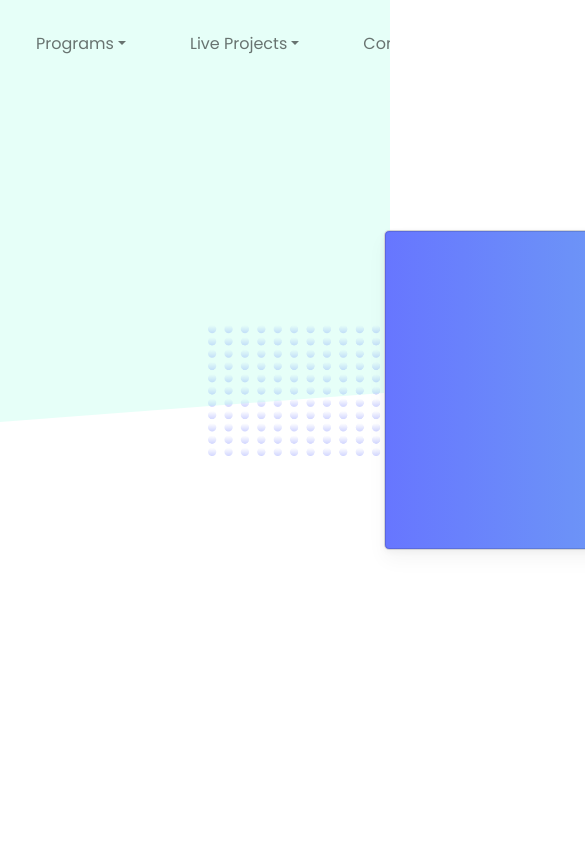
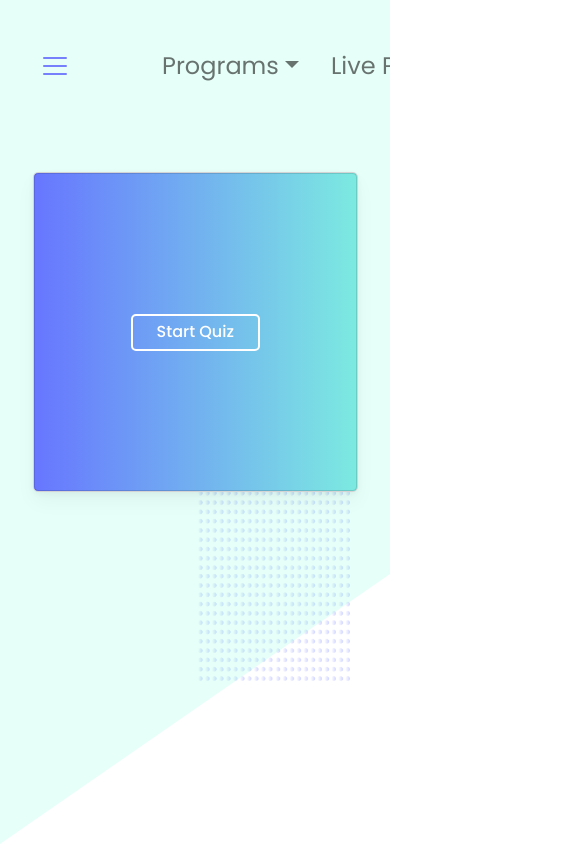
Before and after one commit to vivek9142/quiz_app, a React (Create React App) app: page / in a window 390 px wide. Shown: the top 844 px of the page, 585 px wide, since content can reach past the window. Built offline with nearby package versions, Linux system fonts and the light colour scheme; no server answers.

Commit message:
added responsive feature to the app

```diff
--- a/src/App.scss
+++ b/src/App.scss
@@ -37,38 +37,3 @@
     transform: rotate(360deg);
   }
 }
-
-.dots__vertical-image_container{
-  width: 12rem;
-  right: 5rem;
-  z-index: -2;
-  position: relative;
-
-  & img {
-    width: 100%;
-  }
-}
-
-
-.dots__horizontal-image_container{
-  width: 24rem;
-  z-index: -1;
-  position: relative;
-  left: 13rem;
-
-    & img {
-      width: 100%;
-    }
-}
-.homepage__center-container{
-  display: flex;
-  align-items: center;
-  position: absolute;
-  top: 7rem;
-}
-
-.homepage__top--container{
-  height: 50vh;
-  background: rgba(128, 255, 219, 0.2);
-  clip-path: polygon(0 0, 100% 0%, 100% 93%, 0% 100%);
-}
--- a/src/components/Header/Header.styles.scss
+++ /dev/null
@@ -1,16 +0,0 @@
-.header{
-    background: transparent;
-    padding-top: 1.5rem;
-    font-family: inherit;
-    &__logo{
-        width: 7.5rem;
-
-        &--img{
-            width:100%;
-        }
-    }
-
-    &__nav--container{
-        gap: 3rem;
-    }
-}
--- a/src/components/Header/Header.component.jsx
+++ b/src/components/Header/HeaderDesktop/HeaderDesktop.component.jsx
@@ -1,7 +1,8 @@
-import Logo from '../../assets/img/logo.png';
+import Logo from '../../../assets/img/logo.png';
 import { Navbar,Container,Nav,NavDropdown } from 'react-bootstrap';
+import HeaderSidebar from '../HeaderSidebar/HeaderSidebar.component';
 
-import './Header.styles.scss';
+import './HeaderDesktop.styles.scss';
 
 const Header  = () => {
     return (
@@ -11,7 +12,8 @@ const Header  = () => {
                     <Navbar.Brand className='header__logo'>
                       <img src={Logo} className='header__logo--img' alt="" />
                     </Navbar.Brand>
-                    <Navbar.Toggle aria-controls="basic-navbar-nav" />
+                    <Navbar.Toggle aria-controls="offcanvasNavbarLabel" className='header__navbar--toggler' />
+                    <HeaderSidebar/>
                     <Navbar.Collapse id="basic-navbar-nav">
                       <Nav className="ms-auto  header__nav--container" >
                         <NavDropdown title="Programs" id="basic-nav-dropdown">
@@ -26,6 +28,9 @@ const Header  = () => {
 
                       </Nav>
                     </Navbar.Collapse>
+                    {/* <div className="navbar__sidebar--icon-container">
+                      <img src={SideBarIcon} alt="" className="navbar__sidebar--icon" />
+                    </div> */}
                   </Container>
         </Navbar>
         </>
--- /dev/null
+++ b/src/components/Header/HeaderDesktop/HeaderDesktop.styles.scss
@@ -0,0 +1,48 @@
+.header{
+    background: transparent;
+    padding-top: 1.5rem;
+    font-family: inherit;
+    &__logo{
+        width: 7.5rem;
+
+        &--img{
+            width:100%;
+        }
+    }
+
+    &__navbar--toggler{
+        filter: invert(19%) sepia(100%) saturate(6481%) hue-rotate(246deg) brightness(102%) contrast(143%) !important;
+        border: none !important;
+        @media (max-width: 768px) {
+            display: block !important;
+        }
+
+    }
+
+    &__nav--container{
+        gap: 3rem;
+        @media (max-width: 1200px) {
+            gap: 2rem;
+        }
+
+        @media (max-width: 992px) {
+            gap: 1rem;
+        }
+    }
+
+    & #basic-navbar-nav{
+        display: none;
+        @media (max-width: 768px) {
+            display: none !important;
+        }
+    }
+
+    & .navbar__sidebar--icon{
+        &-container{
+            display: none;
+            @media (max-width: 768px) {
+                display:block;
+            }
+        }
+    }
+}
--- /dev/null
+++ b/src/components/Header/HeaderSidebar/HeaderSidebar.component.jsx
@@ -0,0 +1,38 @@
+import { Navbar,Offcanvas,Nav,NavDropdown } from "react-bootstrap"
+import Logo from '../../../assets/img/logo.png';
+
+import './HeaderSidebar.styles.scss';
+
+const HeaderSidebar = props => {
+    return(
+        <Navbar.Offcanvas
+        id="offcanvasNavbar"
+        aria-labelledby="offcanvasNavbarLabel"
+        placement="end"
+        >
+                    <Offcanvas.Header closeButton>
+                        <Offcanvas.Title id="offcanvasNavbarLabel">
+                            <div className="offcanvas__logo--container">
+                            <img src={Logo} alt="" className="offcanvas__logo"/>
+                            </div>
+                        </Offcanvas.Title>
+                    </Offcanvas.Header>
+
+                    <Offcanvas.Body>
+                        <Nav className="justify-content-end flex-grow-1 pe-3">
+                        <NavDropdown title="Programs" id="basic-nav-dropdown">
+                        </NavDropdown>
+                        <NavDropdown title="Live Projects" id="basic-nav-dropdown">
+                        </NavDropdown>
+                        <Nav.Link >Community</Nav.Link>
+
+                        <NavDropdown title="Jobs" id="basic-nav-dropdown">
+                        </NavDropdown>
+                        <Nav.Link href="#home">About</Nav.Link>
+                        </Nav>
+                    </Offcanvas.Body>
+        </Navbar.Offcanvas>
+    )
+}
+
+export default HeaderSidebar;
--- /dev/null
+++ b/src/components/Header/HeaderSidebar/HeaderSidebar.styles.scss
@@ -0,0 +1,25 @@
+
+div#offcanvasNavbar {
+    width: 100%;
+}
+
+.offcanvas__logo {
+    width: 100%;
+
+    &--container {
+        width: 7.5rem;
+    }
+}
+
+.offcanvas-body {
+    margin: 1rem 4.5rem;
+}
+
+.justify-content-end.flex-grow-1.pe-3.navbar-nav {
+    display: flex;
+    align-items: center;
+    gap: 1rem;
+    font-size: 1.5rem;
+    font-family: 'Poppins';
+    font-weight: 400;
+}
--- a/src/components/QuizQuesCard/QuizQuesCard_Ans/QuizQuesCard_Ans.styles.scss
+++ b/src/components/QuizQuesCard/QuizQuesCard_Ans/QuizQuesCard_Ans.styles.scss
@@ -4,6 +4,12 @@
     text-align: start;
     align-items: center;
     color: #fff;
+
+    @media (max-width: 970px) {
+       flex-direction: column;
+       align-items: stretch;
+       gap: 2.12rem;
+    }
 
     &--container {
         background: linear-gradient(91.23deg, #6776FF 0%, #80FFDB 131.71%);
@@ -26,6 +32,14 @@
         outline: none;
         border: none;
         padding: 0.5rem;
+
+        @media (max-width: 992px) {
+            width: 17rem;
+        }
+
+        @media (max-width: 970px) {
+            width: 100%;
+         }
     }
 
     &--soln{
--- a/src/pages/Homepage/Homepage.page.jsx
+++ b/src/pages/Homepage/Homepage.page.jsx
@@ -1,16 +1,21 @@
 import QuizCard from '../../components/QuizCard/QuizCard.component';
 import DotsVertical from '../../assets/img/dots_verticle.png';
 import DotsHorizontal from '../../assets/img/dots_horizontal.png';
-import Header from '../../components/Header/Header.component';
+import HeaderDesktop from '../../components/Header/HeaderDesktop/HeaderDesktop.component';
+import HeaderSidebar from '../../components/Header/HeaderSidebar/HeaderSidebar.component';
+
+import './Homepage.styles.scss';
 
 const Homepage = props => {
     return (
+      <>
+
         <div className="homepage__container">
 
             <div className="homepage">
               <div className="homepage__top--container">
-                <Header/>
-
+                <HeaderDesktop/>
+                <HeaderSidebar/>
               </div>
               <div className="homepage__center-container">
                 <div className="dots__horizontal-image_container">
@@ -25,6 +30,7 @@ const Homepage = props => {
             </div>
 
           </div>
+          </>
     )
 }
 
--- /dev/null
+++ b/src/pages/Homepage/Homepage.styles.scss
@@ -0,0 +1,61 @@
+.homepage{
+    &__center-container{
+    display: flex;
+    align-items: center;
+    position: absolute;
+    top: 7rem;
+    width: 100%;
+
+
+    }
+
+    &__top--container{
+    height: 50vh;
+    background: rgba(128, 255, 219, 0.2);
+    clip-path: polygon(0 0, 100% 0%, 100% 93%, 0% 100%);
+    @media (max-width: 768px) {
+      height: 100vh;
+      clip-path: polygon(0 0, 100% 0%, 100% 68%, 0% 100%);
+    }
+
+    }
+}
+
+.dots{
+  &__vertical-image_container{
+    width: 12rem;
+    right: 5rem;
+    z-index: -2;
+    position: relative;
+
+    @media (max-width: 768px) {
+      width: 2rem;
+      top: 8rem;
+      right: 10rem;
+    }
+
+    & img {
+      width: 100%;
+
+      @media (max-width: 768px) {
+        width: 9.5rem;
+      }
+    }
+  }
+
+
+  &__horizontal-image_container{
+    width: 24rem;
+    z-index: -1;
+    position: relative;
+    left: 13rem;
+
+    @media (max-width: 768px) {
+      width: 5rem;
+    }
+
+      & img {
+        width: 100%;
+      }
+  }
+}
```
Also changed, not shown: src/assets/img/sidebar-icon.png (added).
